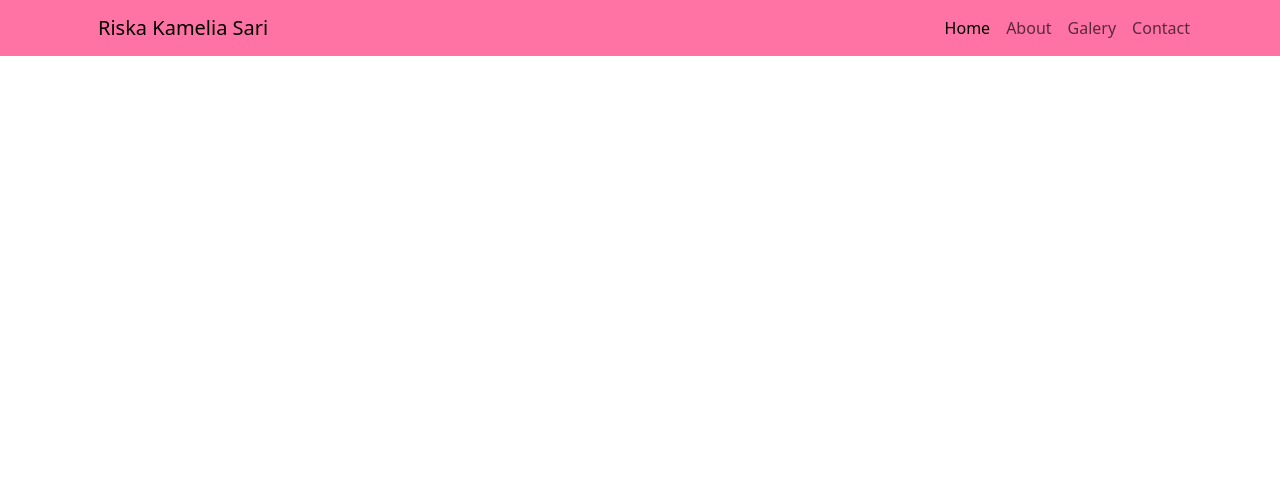
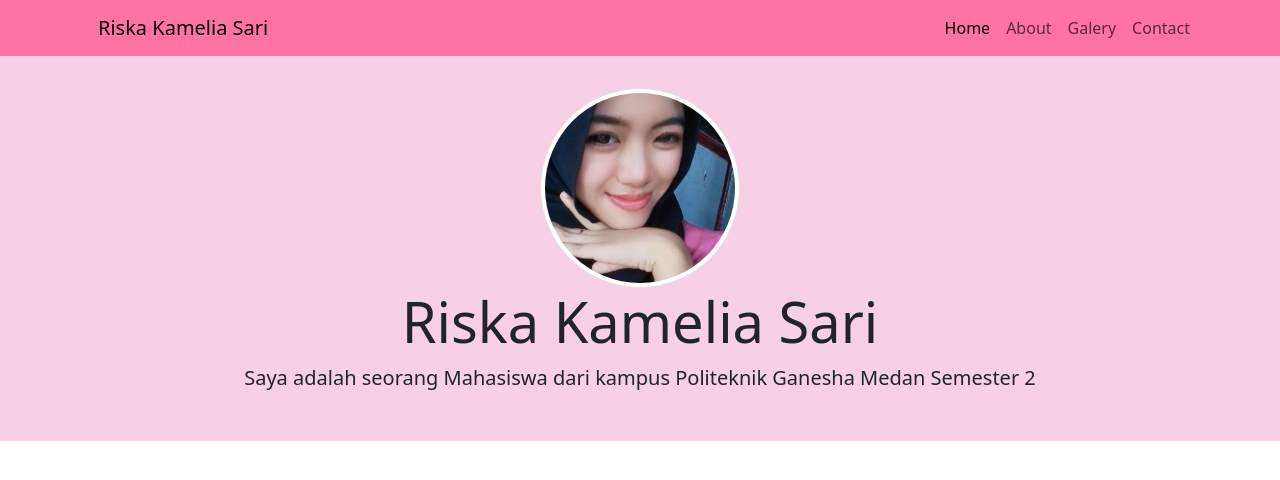
Before and after one commit to riskacamelia/uas, a plain HTML site: page index.html in a window 1280 px wide. Drawn offline with nearby package versions, Linux system fonts and the light colour scheme.

Commit message:
ss jumbotron

```diff
--- a/index.html
+++ b/index.html
@@ -19,7 +19,6 @@
     <title>uas desain web</title>
   </head>
   <body>
-
     <!-- Navbar -->
     <nav
       class="navbar navbar-expand-lg navbar-light"
@@ -59,9 +58,9 @@
     <!-- Akhir Navbar -->
 
     <!-- Jumbotron -->
-    <!-- <section class="jumbotron text-center">
+    <section class="jumbotron text-center">
       <img
-        src="img/riska.jpg"
+        src="img/riska1.jpg"
         alt="Riska Kamelia Sari"
         width="200"
         class="rounded-circle img-thumbnail"
@@ -71,7 +70,9 @@
         Saya adalah seorang Mahasiswa dari kampus Politeknik Ganesha Medan
         Semester 2
       </p>
-      <svg xmlns="http://www.w3.org/2000/svg" viewBox="0 0 1440 320">
+
+      <!-- Gelombang -->
+      <!-- <svg xmlns="http://www.w3.org/2000/svg" viewBox="0 0 1440 320">
         <path
           fill="#ffff"
           fill-opacity="1"
@@ -86,7 +87,5 @@
       integrity="sha384-ndDqU0Gzau9qJ1lfW4pNLlhNTkCfHzAVBReH9diLvGRem5+R9g2FzA8ZGN954O5Q"
       crossorigin="anonymous"
     ></script>
-
-
   </body>
 </html>
--- a/style.css
+++ b/style.css
@@ -1,4 +1,4 @@
-/* .jumbotron {
+.jumbotron {
   padding: 2rem 1rem;
   background-color: #f8d0e6;
-} */
+}
```
Also changed, not shown: img/potoriska2.jpg (added), img/riska.jpg (deleted), img/riska1.jpg (added), ss jumbotron/Screenshot 2025-07-14 171035.png (added), ss jumbotron/Screenshot 2025-07-14 171052.png (added), ss jumbotron/Screenshot 2025-07-14 171154.png (added).
